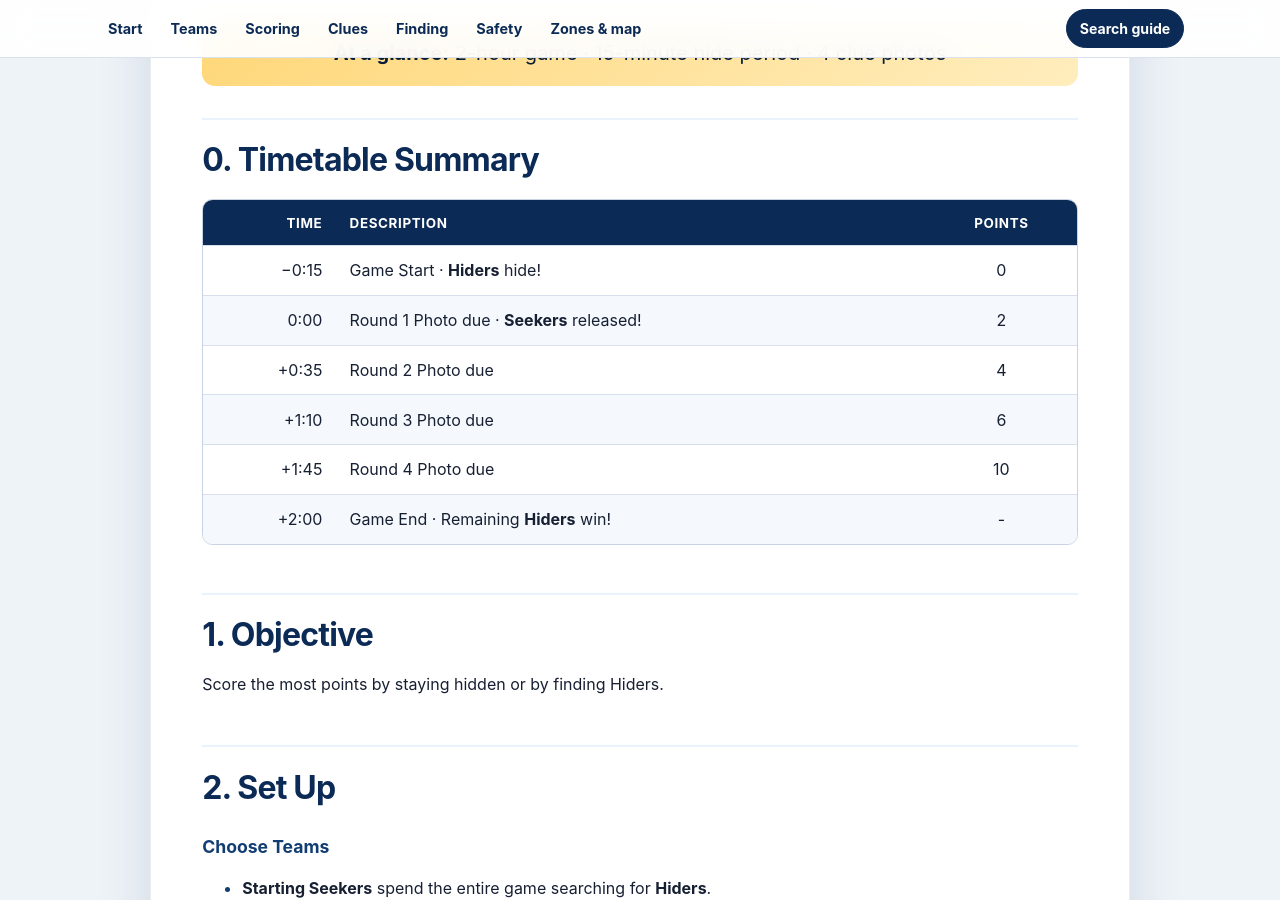
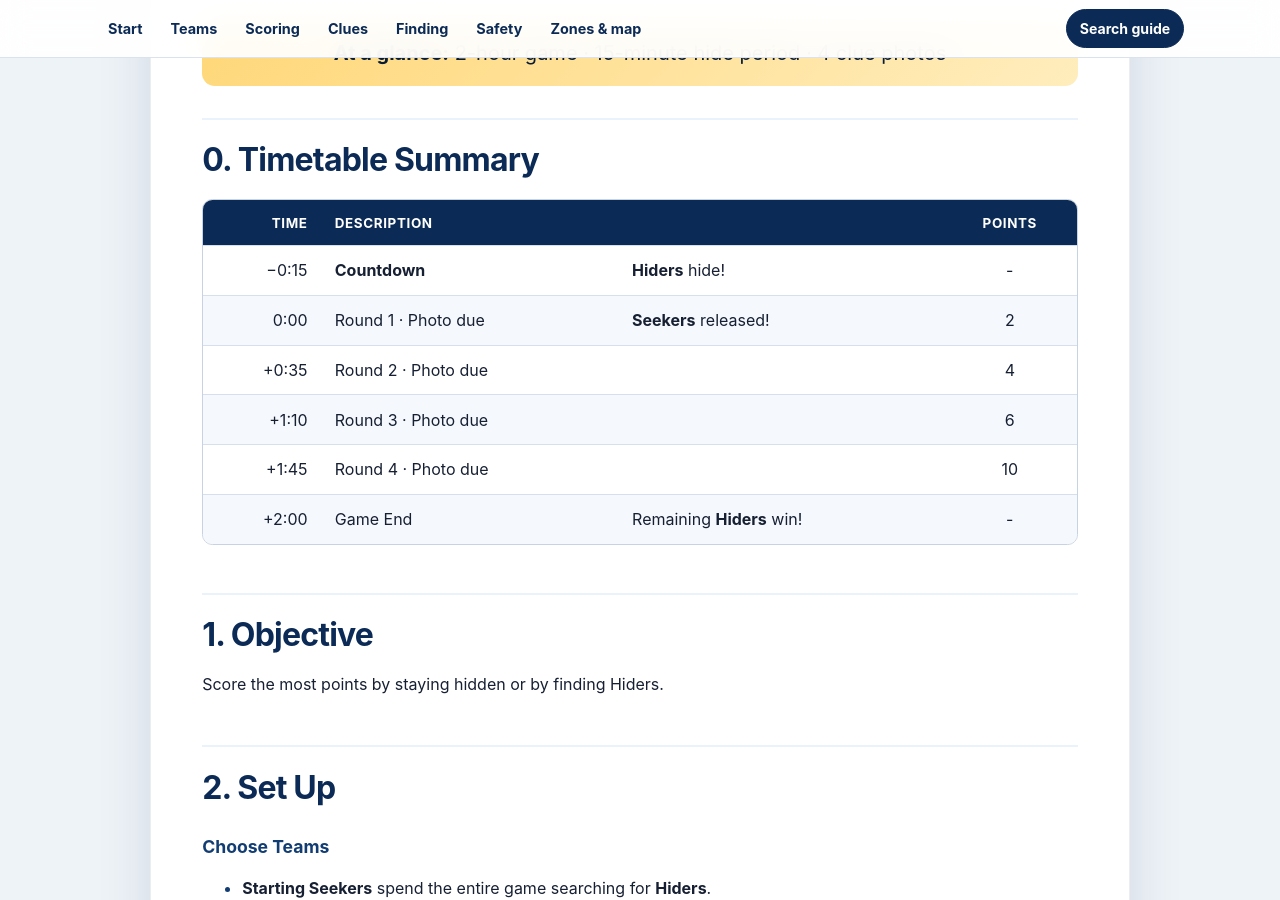
Before and after one commit to mmaxin/hide-and-seek-game, a Jekyll site: the page built from rules.md, in a window 1280 px wide and 900 px high, scrolled down 390 px. Built offline with Jekyll 4.4.1, drawn with Linux system fonts in a browser that asks for light colours; our own code applies the rules of GitHub Pages for plain Markdown files; some of the changed text lies outside the part shown.

Commit message:
Reformat Timetable, rename Hide Period to Countdown

```diff
--- a/rules.md
+++ b/rules.md
@@ -2,14 +2,14 @@
 
 ## 0. Timetable Summary
 
-| Time | Description | Points |
-| ---:| --- |:---:|
-| −0:15 | Game Start · **Hiders** hide! | 0 |
-|  0:00 | Round 1 Photo due · **Seekers** released! | 2 |
-| +0:35 | Round 2 Photo due | 4 |
-| +1:10 | Round 3 Photo due | 6 |
-| +1:45 | Round 4 Photo due | 10 |
-| +2:00 | Game End · Remaining **Hiders** win! | - |
+| Time | Description | | Points |
+| ---:| --- |:--- |:---:|
+| −0:15 | **Countdown** | **Hiders** hide! | - |
+|  0:00 | Round 1 · Photo due | **Seekers** released! | 2 |
+| +0:35 | Round 2 · Photo due | | 4 |
+| +1:10 | Round 3 · Photo due | | 6 |
+| +1:45 | Round 4 · Photo due | | 10 |
+| +2:00 | Game End | Remaining **Hiders** win! | - |
 
 ## 1. Objective
 {: #objective }
@@ -29,6 +29,7 @@ Score the most points by staying hidden or by finding Hiders.
 {% comment %}
 - **Starting Seekers** = max(2, total players ÷ 6, rounded up)
 - **Starting Hiders** = total players − Starting Seekers
+·
 {% endcomment %}
 
 | Total Players | Starting Seekers |
@@ -77,11 +78,14 @@ This could go first, but I always give players game objects as soon as possible
 ## 3. Start the Game
 {: #start }
 
+### 15-minute Countdown
 - **Hiders** start wearing their ***Hider Item***, and must carry their ***Seeker Item***.
 - **Starting Seekers** start wearing their ***Seeker Item***.
 - **Hiders** receive 15 minutes to choose a hiding location within the game area.
-- **Starting Seekers** remain at the start area during the hide period.
+- **Starting Seekers** must remain at **Home Base** during the Countdown.
 {% comment %}
+- [this phase could be called the Countdown maybe?]
+- **Starting Seekers** must remain at the start area during the hide period.
 and may not watch, follow, or track Hiders. < Optimistic lol.
 {% endcomment %}
 
```
